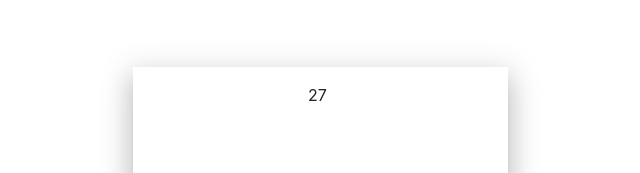
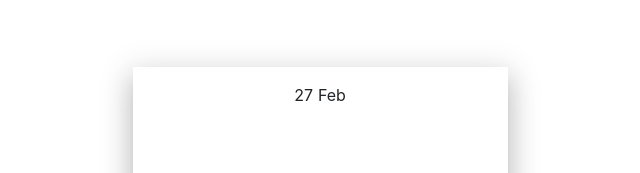
Before and after one commit to nat-davydova/weather-app-react, a React (Create React App) app in the folder weather-app-react/: page / in a window 1280 px wide. Shown: the top 173 px of the page, without its empty margins (320-960 px from the left). Built offline with nearby package versions, Linux system fonts and the light colour scheme.

Commit message:
Date: month component

```diff
--- a/weather-app-react/src/components/Date/Date.js
+++ b/weather-app-react/src/components/Date/Date.js
@@ -4,10 +4,11 @@ import classnames from 'classnames';
 import Row from 'components/Miscellanious/Row/Row';
 import Col from 'components/Miscellanious/Col/Col';
 import Day from './Day/Day';
+import Month from './Month/Month';
 
 const date = (props) => {
 
-	const { date } = props;
+	const { day, month } = props;
 
 	const dateClasses = classnames(
 		`date`,
@@ -23,7 +24,9 @@ const date = (props) => {
 
 				<div className={dateClasses}>
 
-					<Day day={date}/>
+					<Day day={day}/>
+
+					<Month month={month}/>
 
 				</div>
 
--- /dev/null
+++ b/weather-app-react/src/components/Date/Month/Month.js
@@ -0,0 +1,11 @@
+import React from 'react';
+
+const month = (props) => {
+
+	const { month } = props;
+
+	return <div className="month">{month}</div>
+
+};
+
+export default month;
--- a/weather-app-react/src/containers/Home/Home.js
+++ b/weather-app-react/src/containers/Home/Home.js
@@ -9,7 +9,8 @@ class Home extends Component{
 		return(
 			<Fragment>
 
-				<Date date={27}/>
+				<Date day={27}
+					month={`Feb`}/>
 
 			</Fragment>
 		);
```
